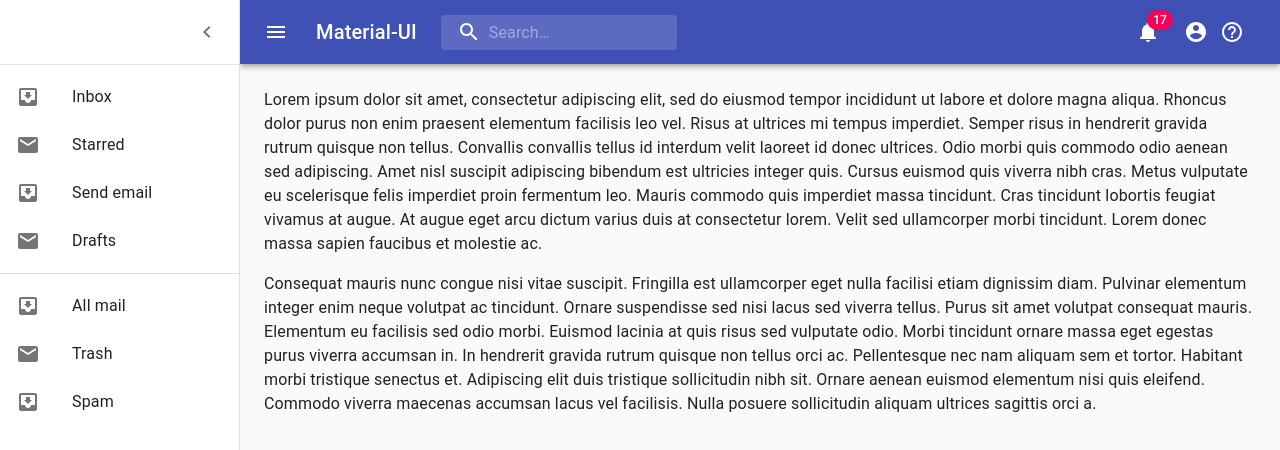
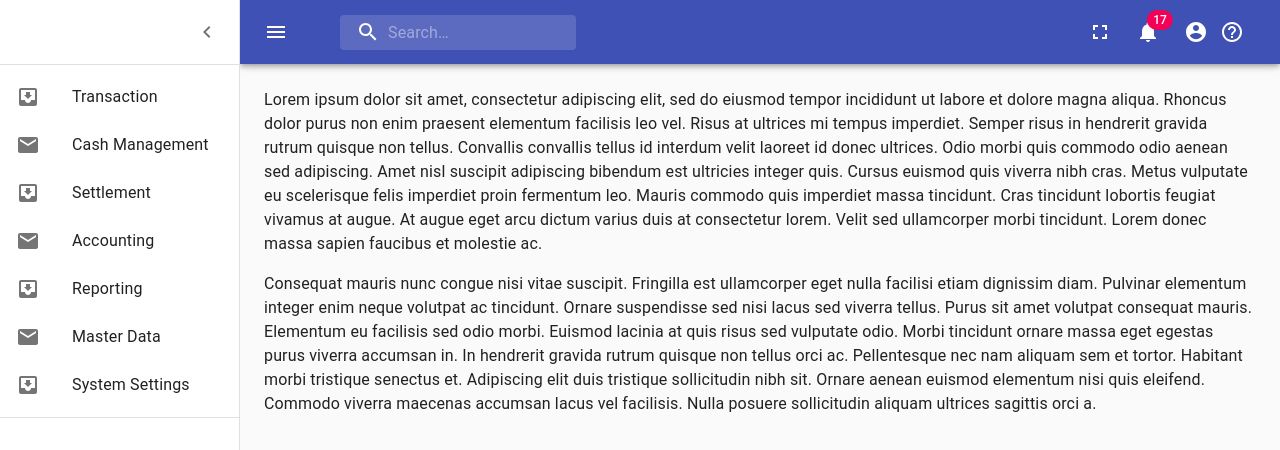
Before and after one commit to ismardoi2001/assessment, a React (Create React App) app: page / in a window 1280 px wide. Both pictures are taken after a click on the button 36 px from the left and 32 px from the top of the page. Shown: the top 450 px of the page. Built offline with nearby package versions, Linux system fonts and the light colour scheme.

Commit message:
full screen icon help icon added

```diff
--- a/src/components/header.js
+++ b/src/components/header.js
@@ -26,6 +26,8 @@ import Badge from '@material-ui/core/Badge';
 import HelpOutlineIcon from '@material-ui/icons/HelpOutline';
 import MenuItem from '@material-ui/core/MenuItem';
 import Menu from '@material-ui/core/Menu';
+import FullscreenIcon from '@material-ui/icons/Fullscreen';
+
 const drawerWidth = 240;
 
 const useStyles = makeStyles((theme) => ({
@@ -190,8 +192,8 @@ const Header = () => {
       open={isMenuOpen}
       onClose={handleMenuClose}
     >
-      <MenuItem onClick={handleMenuClose}>Profile</MenuItem>
-      <MenuItem onClick={handleMenuClose}>My account</MenuItem>
+      <MenuItem onClick={handleMenuClose}>User Settings</MenuItem>
+      <MenuItem onClick={handleMenuClose}>LOg Out</MenuItem>
     </Menu>
   );
 
@@ -247,9 +249,7 @@ const Header = () => {
             >
               <MenuIcon />
             </IconButton>
-            <Typography className={classes.title} variant='h6' noWrap>
-              Material-UI
-            </Typography>
+
             <div className={classes.search}>
               <div className={classes.searchIcon}>
                 <SearchIcon />
@@ -265,6 +265,11 @@ const Header = () => {
             </div>
             <div className={classes.grow} />
             <div className={classes.sectionDesktop}>
+              <IconButton color='inherit'>
+                <Badge color='secondary'>
+                  <FullscreenIcon />
+                </Badge>
+              </IconButton>
               <IconButton
                 aria-label='show 17 new notifications'
                 color='inherit'
@@ -324,7 +329,15 @@ const Header = () => {
         </div>
         <Divider />
         <List>
-          {['Inbox', 'Starred', 'Send email', 'Drafts'].map((text, index) => (
+          {[
+            'Transaction',
+            'Cash Management',
+            'Settlement',
+            'Accounting',
+            'Reporting',
+            'Master Data',
+            'System Settings',
+          ].map((text, index) => (
             <ListItem button key={text}>
               <ListItemIcon>
                 {index % 2 === 0 ? <InboxIcon /> : <MailIcon />}
@@ -334,16 +347,6 @@ const Header = () => {
           ))}
         </List>
         <Divider />
-        <List>
-          {['All mail', 'Trash', 'Spam'].map((text, index) => (
-            <ListItem button key={text}>
-              <ListItemIcon>
-                {index % 2 === 0 ? <InboxIcon /> : <MailIcon />}
-              </ListItemIcon>
-              <ListItemText primary={text} />
-            </ListItem>
-          ))}
-        </List>
       </Drawer>
       <main
         className={clsx(classes.content, {
```
